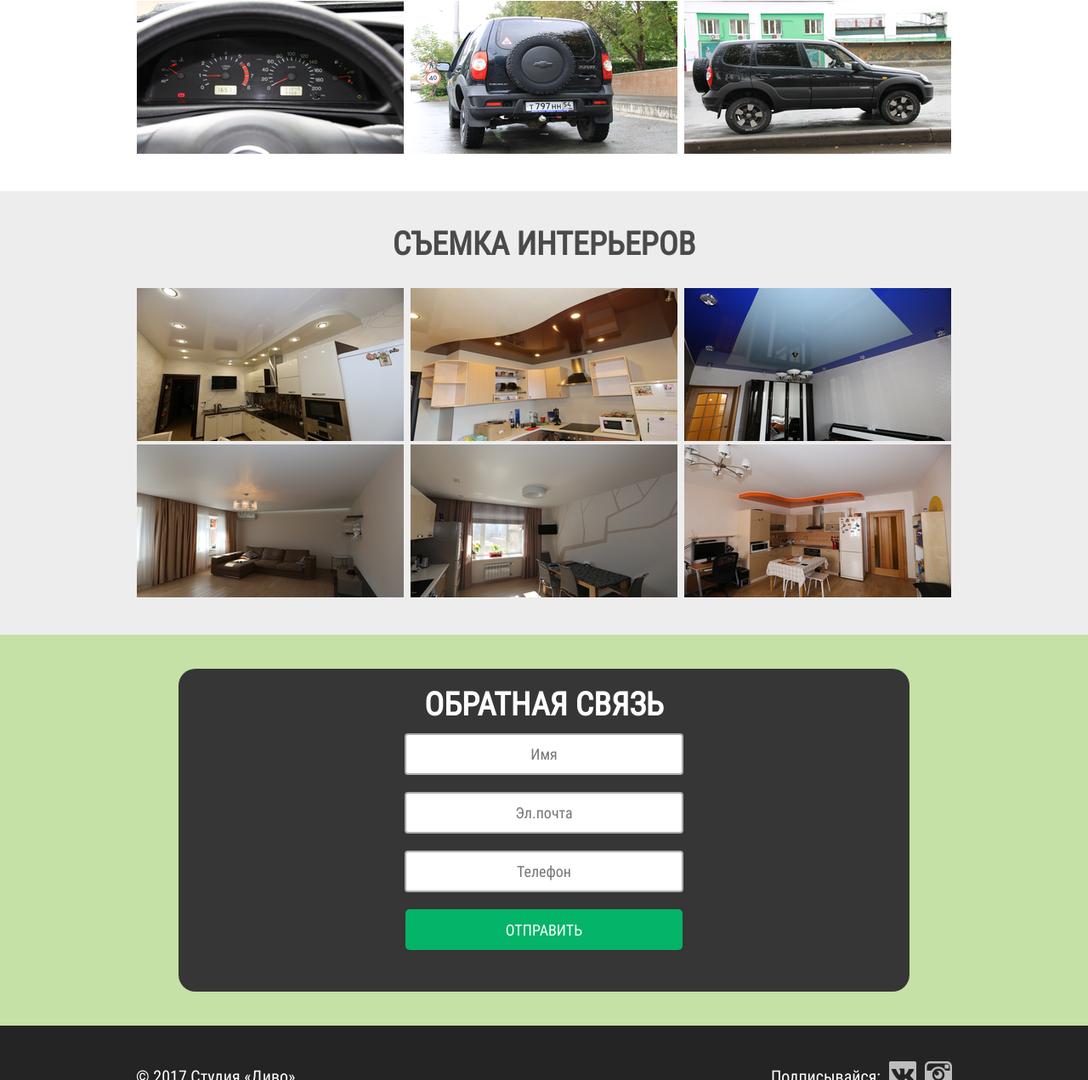
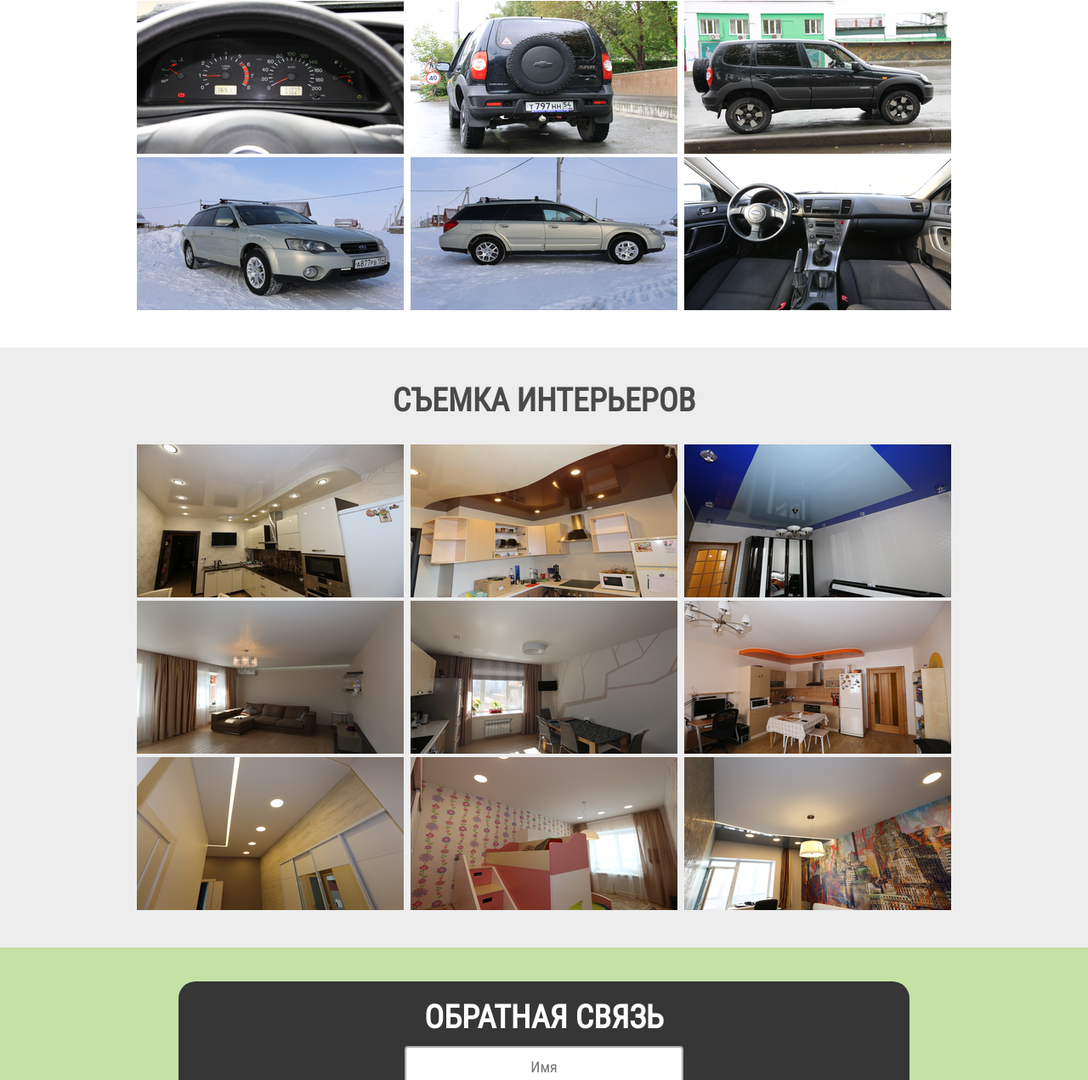
Before and after one commit to galynskyy/studiodivo-site, a website: page src/index.html in a window 1280 px wide. Shown: the part 3454-4725 px from the top of the page at 85% size. Drawn offline with nearby package versions, Linux system fonts and the light colour scheme; some packages are replaced by stand-ins of ours; files that its build step writes are made by us from their sources; a script that the page names is missing.

Commit message:
add photos

```diff
--- a/src/index.html
+++ b/src/index.html
@@ -283,6 +283,23 @@
 							</a>
 						</li>
 					</ul>
+					<ul class="portfolio__list">
+						<li class="portfolio__item">
+							<a class="fancybox" rel="group" href="assets/images/portfolio/auto/full/7.png">
+								<img src="assets/images/portfolio/auto/min/7.png" class="portfolio__image" alt="" />
+							</a>
+						</li>
+						<li class="portfolio__item">
+							<a class="fancybox" rel="group" href="assets/images/portfolio/auto/full/8.png">
+								<img src="assets/images/portfolio/auto/min/8.png" class="portfolio__image" alt="" />
+							</a>
+						</li>
+						<li class="portfolio__item">
+							<a class="fancybox" rel="group" href="assets/images/portfolio/auto/full/9.png">
+								<img src="assets/images/portfolio/auto/min/9.png" class="portfolio__image" alt="" />
+							</a>
+						</li>
+					</ul>
 				</div>
 			</div>
 
@@ -321,6 +338,23 @@
 						<li class="portfolio__item">
 							<a class="fancybox" rel="group" href="assets/images/portfolio/interior/full/6.png">
 								<img src="assets/images/portfolio/interior/min/6.png" class="portfolio__image" alt="" />
+							</a>
+						</li>
+					</ul>
+					<ul class="portfolio__list">
+						<li class="portfolio__item">
+							<a class="fancybox" rel="group" href="assets/images/portfolio/interior/full/7.png">
+								<img src="assets/images/portfolio/interior/min/7.png" class="portfolio__image" alt="" />
+							</a>
+						</li>
+						<li class="portfolio__item">
+							<a class="fancybox" rel="group" href="assets/images/portfolio/interior/full/8.png">
+								<img src="assets/images/portfolio/interior/min/8.png" class="portfolio__image" alt="" />
+							</a>
+						</li>
+						<li class="portfolio__item">
+							<a class="fancybox" rel="group" href="assets/images/portfolio/interior/full/9.png">
+								<img src="assets/images/portfolio/interior/min/9.png" class="portfolio__image" alt="" />
 							</a>
 						</li>
 					</ul>
```
Also changed, not shown: src/assets/images/portfolio/auto/min/7.png (added), src/assets/images/portfolio/auto/min/8.png (added), src/assets/images/portfolio/auto/min/9.png (added), src/assets/images/portfolio/interior/min/7.png (added), src/assets/images/portfolio/interior/min/8.png (added), src/assets/images/portfolio/interior/min/9.png (added), 6 other files.
